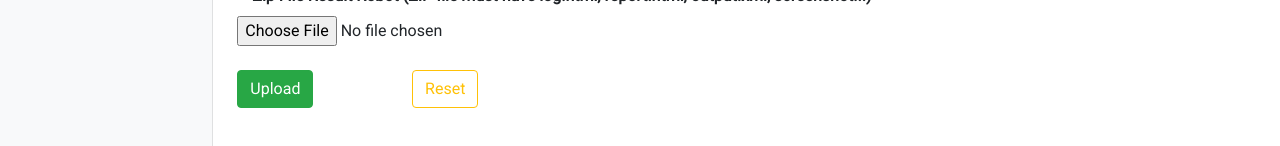
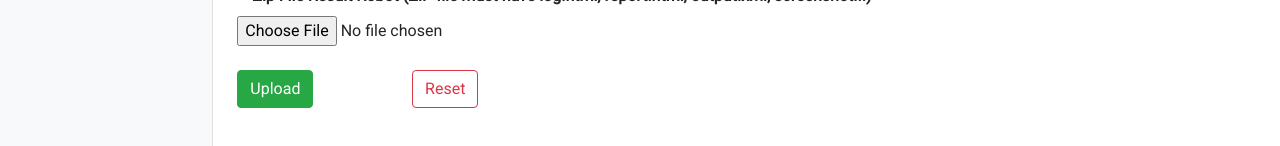
Before and after one commit to salmondev/atr-css, an Angular app: page /pages/home in a window 1280 px wide. Shown: the part 306-452 px from the top of the page. Built offline with nearby package versions, Linux system fonts and the light colour scheme.

Commit message:
Change Button Reset

```diff
--- a/src/app/home/home.component.html
+++ b/src/app/home/home.component.html
@@ -33,7 +33,7 @@
           <button class="btn btn-success" type="submit">Upload</button>
         </div>
         <div class="col-sm-2">
-          <button class="btn btn-outline-warning" type="reset">Reset</button>
+          <button class="btn btn-outline-danger" type="reset">Reset</button>
         </div>
       </div>
     </form>
```
